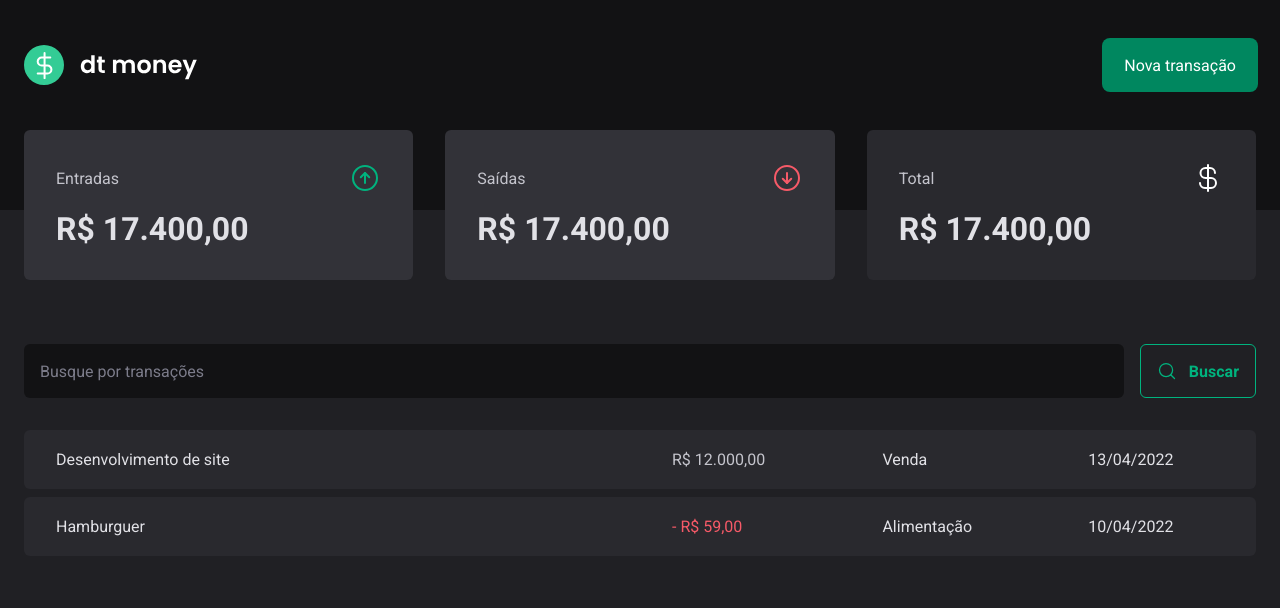
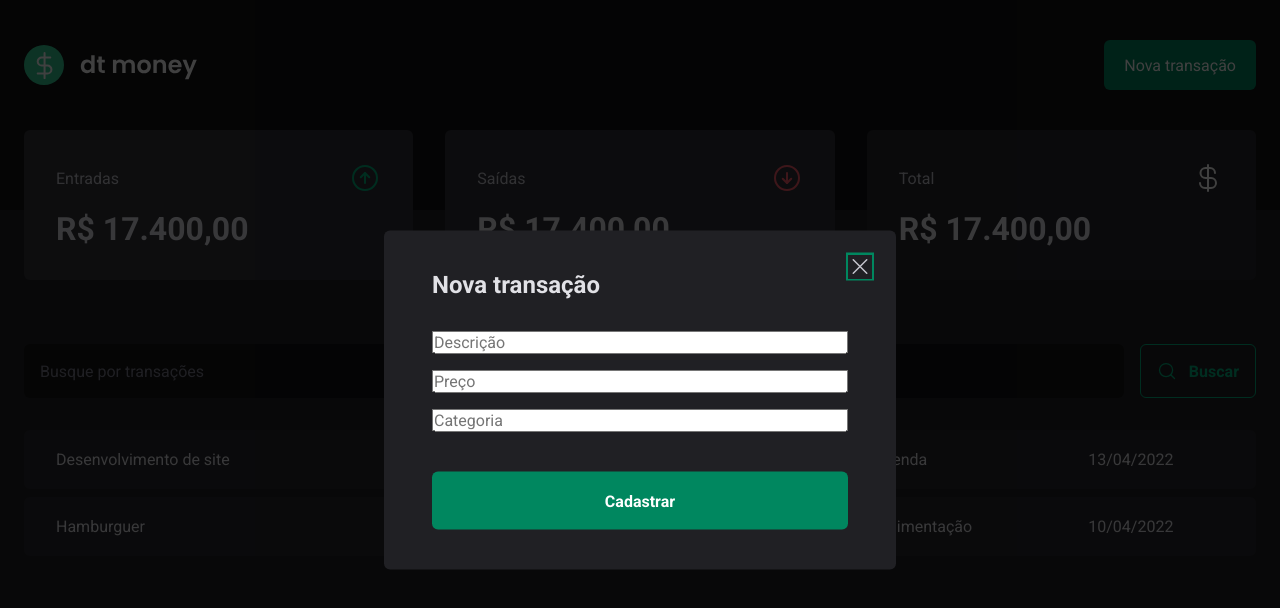
Before and after one commit to robsonshockwave/dtmoney, a React (Vite) app: page / in a window 1280 px wide. Both pictures are taken after a click on the button "Nova transação". Shown: the top 608 px of the page. Built offline with nearby package versions, Linux system fonts and the light colour scheme.

Commit message:
modal de nova transação

```diff
--- a/package.json
+++ b/package.json
@@ -10,6 +10,7 @@
     "preview": "vite preview"
   },
   "dependencies": {
+    "@radix-ui/react-dialog": "^1.0.5",
     "phosphor-react": "^1.4.1",
     "react": "^18.2.0",
     "react-dom": "^18.2.0",
--- a/src/components/Header/index.tsx
+++ b/src/components/Header/index.tsx
@@ -1,5 +1,7 @@
 import { HeaderContainer, HeaderContent, NewTransactionButton } from './styles';
 import logoImg from '../../assets/logo.svg';
+import * as Dialog from '@radix-ui/react-dialog';
+import { NewTransactionModal } from '../NewTransactionModal';
 
 export function Header() {
   return (
@@ -7,7 +9,13 @@
       <HeaderContent>
         <img src={logoImg} alt="" />
 
-        <NewTransactionButton>Nova transação</NewTransactionButton>
+        <Dialog.Root>
+          <Dialog.Trigger asChild>
+            <NewTransactionButton>Nova transação</NewTransactionButton>
+          </Dialog.Trigger>
+
+          <NewTransactionModal />
+        </Dialog.Root>
       </HeaderContent>
     </HeaderContainer>
   );
--- /dev/null
+++ b/src/components/NewTransactionModal/index.tsx
@@ -0,0 +1,27 @@
+import * as Dialog from '@radix-ui/react-dialog';
+import { CloseButton, Content, Overlay } from './styles';
+import { X } from 'phosphor-react';
+
+export function NewTransactionModal() {
+  return (
+    <Dialog.Portal>
+      <Overlay />
+
+      <Content>
+        <Dialog.Title>Nova transação</Dialog.Title>
+
+        <CloseButton>
+          <X size={24} />
+        </CloseButton>
+
+        <form action="">
+          <input type="text" placeholder="Descrição" required />
+          <input type="number" placeholder="Preço" required />
+          <input type="text" placeholder="Categoria" required />
+
+          <button type="submit">Cadastrar</button>
+        </form>
+      </Content>
+    </Dialog.Portal>
+  );
+}
--- /dev/null
+++ b/src/components/NewTransactionModal/styles.ts
@@ -0,0 +1,70 @@
+import styled from 'styled-components';
+import * as Dialog from '@radix-ui/react-dialog';
+
+export const Overlay = styled(Dialog.Overlay)`
+  position: fixed;
+  width: 100vw;
+  height: 100vh;
+  inset: 0;
+  background-color: rgba(0, 0, 0, 0.75);
+`;
+
+export const Content = styled(Dialog.Content)`
+  min-width: 32rem;
+  border-radius: 6px;
+  padding: 2.5rem 3rem;
+  background: ${(props) => props.theme['gray-800']};
+
+  position: fixed;
+  top: 50%;
+  left: 50%;
+  transform: translate(-50%, -50%);
+
+  form {
+    margin-top: 2rem;
+
+    display: flex;
+    flex-direction: column;
+    gap: 1rem;
+
+    input: {
+      border-radius: 6px;
+      border: 0;
+      background: ${(props) => props.theme['gray-900']};
+      color: ${(props) => props.theme['gray-300']};
+      padding: 1rem;
+
+      &::placeholder {
+        color: ${(props) => props.theme['gray-500']};
+      }
+    }
+  }
+
+  button[type='submit'] {
+    height: 58px;
+    border: 0;
+    background-color: ${(props) => props.theme['green-500']};
+    color: ${(props) => props.theme.white};
+    font-weight: bold;
+    padding: 0 1.25rem;
+    border-radius: 6px;
+    margin-top: 1.5rem;
+    cursor: pointer;
+
+    &:hover {
+      background-color: ${(props) => props.theme['green-700']};
+      transition: background-color 0.2s;
+    }
+  }
+`;
+
+export const CloseButton = styled(Dialog.Close)`
+  position: absolute;
+  top: 1.5rem;
+  right: 1.5rem;
+  background: transparent;
+  border: 0;
+  cursor: pointer;
+  color: ${(props) => props.theme['gray-300']};
+  line-height: 0;
+`;
```
Also changed, not shown: 1 other file (tests, documents, lock files or other folders).
